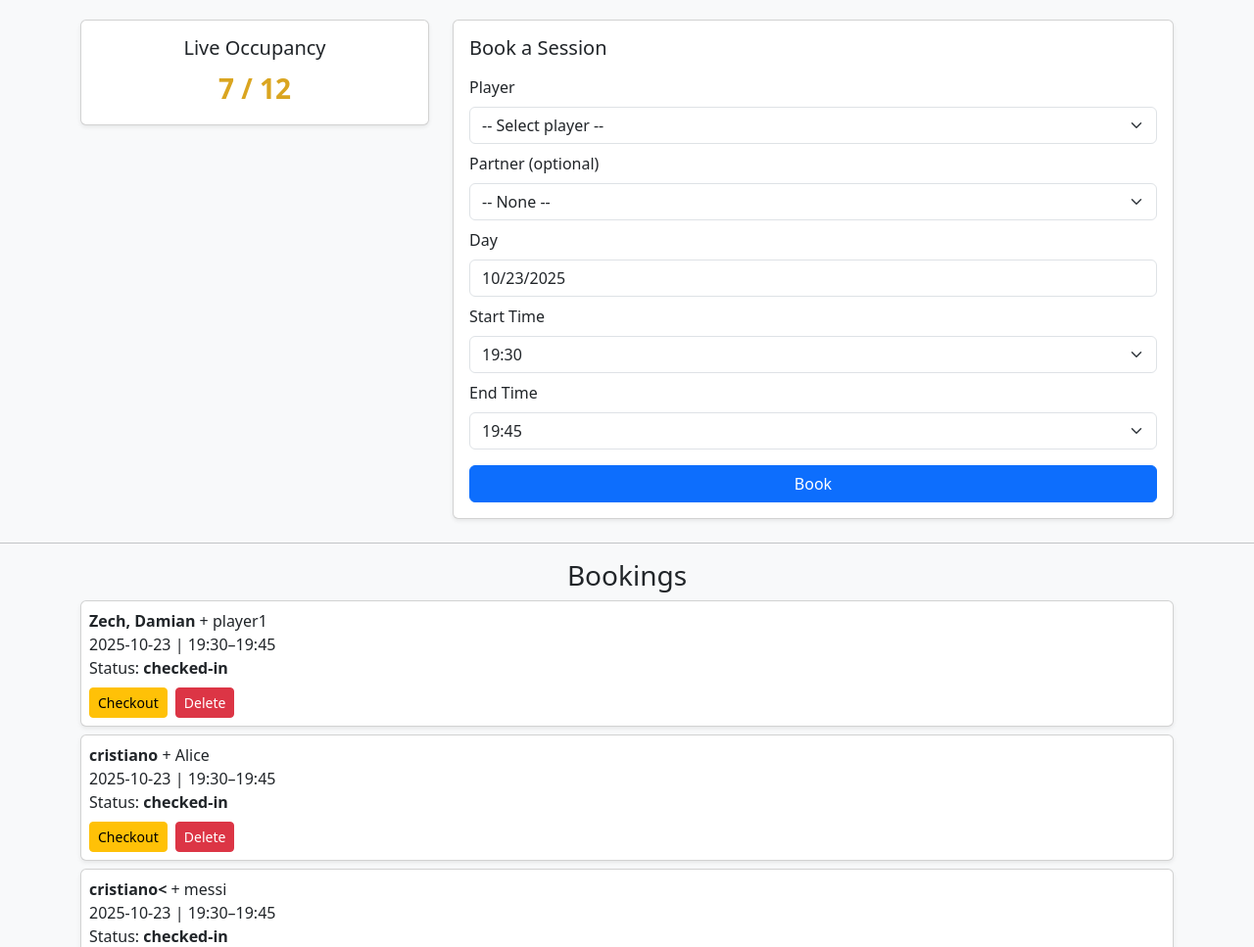
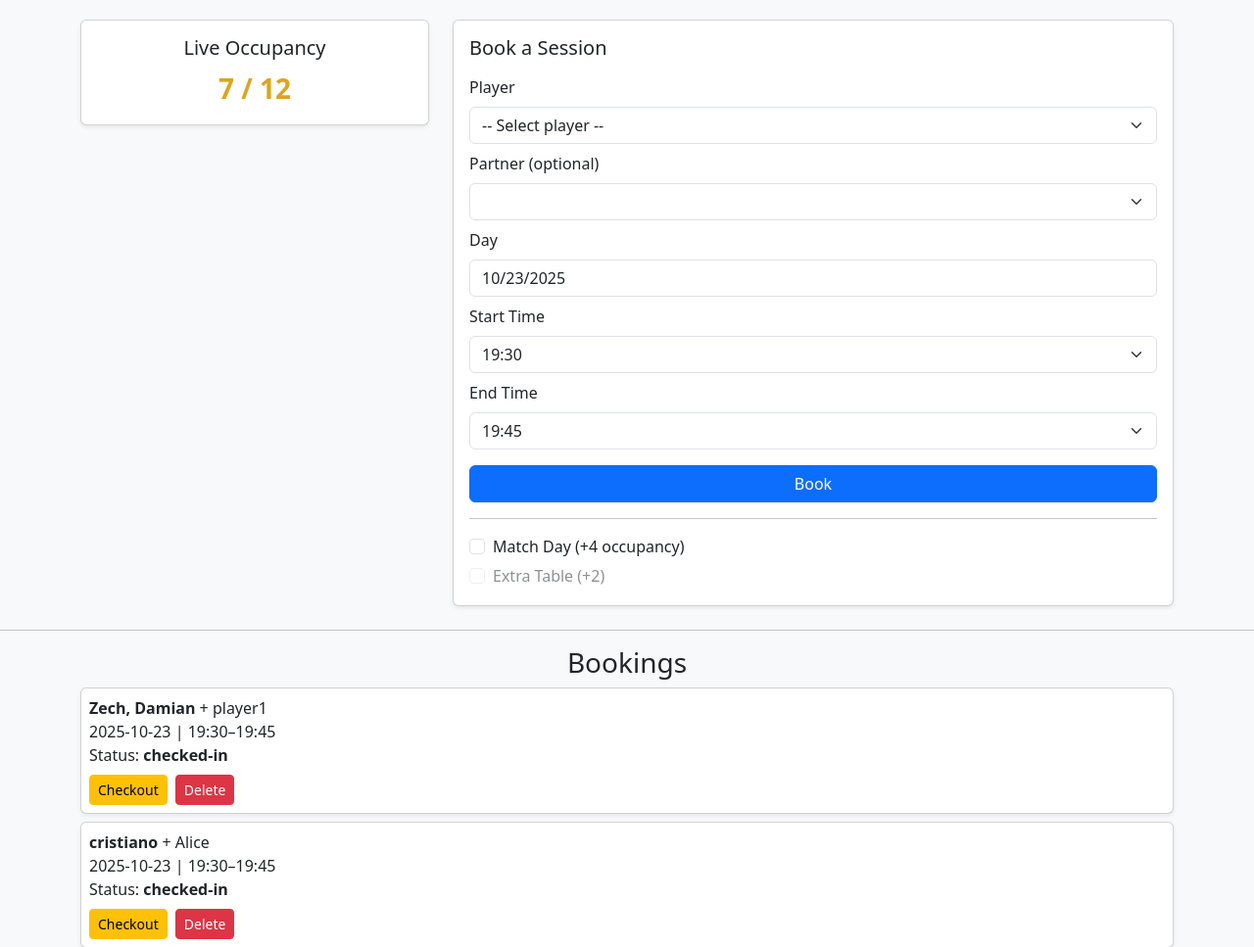
Before and after one commit to clf94/training_hall_booking_app, a Flask app: page / in a window 1280 px wide. Shown: the part 156-1123 px from the top of the page at 98% size. Run offline with Flask 3, Linux system fonts and the light colour scheme; data comes from the database, SQL or seed files in the repository; both versions use the stored data as it was after the commit; lists and menus that the app fills with data are empty.

Commit message:
Add matchday checkbox

```diff
--- a/app.py
+++ b/app.py
@@ -15,23 +15,36 @@
     end = db.Column(db.String(5))
     status = db.Column(db.String(20), default="booked")  # booked or checked-in
 
+# Hardcoded users
 users = [
-    "Zech, Damian","Beranek, Peter","Basu, Soumya","Ondis, Jozef Jun","Zhu, Qifeng","Matuschek, Nicolai",
-    "Norden, Jens","Tomcak, Ladislav","Potoplyak, Grygoriy","Protsch, Florian","Sladek, Samuel 723214",
-    "Braun, Jacob Martin","Main, Maximilian","Cassanelli, Carlo","Hillmann, Matthias",
-    "Mazloumian, Amin Seyed","Schlenger, Jonas","Dai, Xi","Di Michino, Giorgio","Zhang, Yong",
-    "Li, Yuchen","Müsing, Andreas","Rouger, Robin","Bhardwaj, Akshat Kumar","Bradac, Domagoj",
-    "Chernik, Vitaly","Grunder, Michael","Lemke, Meinolf","Loo, Christopher T","Stroh-Desler, Jens",
-    "Paliwal, Saurabh","Schaffler, Alois","Waschkies, Jannes","Hala, Michael","Lai, Xiaotong",
-    "Loosli, Dominik","Sitt, Axel","Angelini, Giacomo","Batinic, Danijel","Caldesi, Luca Francesco",
-    "Frey, Rolf","König, Markus","Bosshard, Nicolas","Distler, Jacob","Queudot, Florent",
-    "Rupp, Samuel","Trtik, Lukas","Albus, Lennart","Bamil, Aradhya","Bulmak, Munzur","Couto, Yago",
-    "De Belder, Audrey","Fuchs, Laurin","Hou, Jyun Yu","Kull, Eric","Maier, Florin","Pereira, Cesar",
-    "Salleras Hanzawa, Kei","Scalari, Giorgio","Schinz, Hanspeter","Schwarz, Peter","Sergueev, Pyotr",
-    "Sieber, Nick","Nemes, Olga","Wei, Ruoqi","Koop, Olga","Loo, Natascha","Wei, Lin Yun",
-    "Hanzawa, Michiru","Geiger, Margit","Sertcan Gökmen, Belize","Steiger, Marion","Chen, Manyu",
-    "Reichle, Indira","Foerster, Eva","Huang, Yixin","Parkitny, Lisa","Zurfluh, Ursula"
+    "Zech, Damian", "Beranek, Peter", "Basu, Soumya", "Ondis, Jozef Jun",
+    "Zhu, Qifeng", "Matuschek, Nicolai", "Norden, Jens", "Tomcak, Ladislav",
+    "Potoplyak, Grygoriy", "Protsch, Florian", "Sladek, Samuel 723214",
+    "Braun, Jacob Martin", "Main, Maximilian", "Cassanelli, Carlo",
+    "Hillmann, Matthias", "Mazloumian, Amin Seyed", "Schlenger, Jonas",
+    "Dai, Xi", "Di Michino, Giorgio", "Zhang, Yong", "Li, Yuchen",
+    "Müsing, Andreas", "Rouger, Robin", "Bhardwaj, Akshat Kumar",
+    "Bradac, Domagoj", "Chernik, Vitaly", "Grunder, Michael", "Lemke, Meinolf",
+    "Loo, Christopher T", "Stroh-Desler, Jens", "Paliwal, Saurabh",
+    "Schaffler, Alois", "Waschkies, Jannes", "Hala, Michael", "Lai, Xiaotong",
+    "Loosli, Dominik", "Sitt, Axel", "Angelini, Giacomo", "Batinic, Danijel",
+    "Caldesi, Luca Francesco", "Frey, Rolf", "König, Markus", "Bosshard, Nicolas",
+    "Distler, Jacob", "Queudot, Florent", "Rupp, Samuel", "Trtik, Lukas",
+    "Albus, Lennart", "Bamil, Aradhya", "Bulmak, Munzur", "Couto, Yago",
+    "De Belder, Audrey", "Fuchs, Laurin", "Hou, Jyun Yu", "Kull, Eric",
+    "Maier, Florin", "Pereira, Cesar", "Salleras Hanzawa, Kei", "Scalari, Giorgio",
+    "Schinz, Hanspeter", "Schwarz, Peter", "Sergueev, Pyotr", "Sieber, Nick",
+    "Nemes, Olga", "Wei, Ruoqi", "Koop, Olga", "Loo, Natascha", "Wei, Lin Yun",
+    "Hanzawa, Michiru", "Geiger, Margit", "Sertcan Gökmen, Belize",
+    "Steiger, Marion", "Chen, Manyu", "Reichle, Indira", "Foerster, Eva",
+    "Huang, Yixin", "Parkitny, Lisa", "Zurfluh, Ursula"
 ]
+
+# Store match day occupancy
+match_day_info = {
+    "occupied": 0,
+    "extra_table": False
+}
 
 @app.route("/")
 def index():
@@ -57,17 +70,19 @@
     today = date.today().isoformat()
     bookings = Booking.query.filter_by(day=today, status="checked-in").all()
     occupied = sum(2 if b.partner else 1 for b in bookings)
+    occupied += match_day_info["occupied"]
     return jsonify({"occupied": occupied, "capacity": 12})
 
 @app.route("/book", methods=["POST"])
 def book():
     player = request.form["player"]
-    partner = request.form.get("partner_external") or request.form.get("partner")
+    partner = request.form.get("partner")
+    if partner == "Other":
+        partner = request.form.get("partner_external")
     day = request.form["day"]
     start = request.form["start"]
     end = request.form["end"]
 
-    # Prevent double booking for player or partner in same slot
     conflict = Booking.query.filter(
         Booking.day==day,
         Booking.start==start,
@@ -79,7 +94,7 @@
     if conflict:
         return jsonify({"ok": False, "error": "Player or partner already booked in this slot"})
 
-    new_booking = Booking(player=player, partner=partner, day=day, start=start, end=end)
+    new_booking = Booking(player=player, partner=partner, day=day, start=start, end=end, status="booked")
     db.session.add(new_booking)
     db.session.commit()
     return jsonify({"ok": True})
@@ -111,6 +126,21 @@
         db.session.commit()
     return "", 204
 
+@app.route("/matchday", methods=["POST"])
+def matchday():
+    data = request.json
+    occupied = 0
+    if data.get("extraTable"):
+        occupied += 6  # 4 for match day + 2 extra
+        match_day_info["extra_table"] = True
+    elif data.get("day"):
+        occupied += 4
+        match_day_info["extra_table"] = False
+    else:
+        match_day_info["extra_table"] = False
+    match_day_info["occupied"] = occupied
+    return "", 204
+
 if __name__ == "__main__":
     with app.app_context():
         db.create_all()
--- a/templates/index.html
+++ b/templates/index.html
@@ -4,7 +4,7 @@
 <meta charset="UTF-8">
 <meta name="viewport" content="width=device-width, initial-scale=1.0">
 <title>Training Hall Booking</title>
-<link rel="icon" type="image/png" href="/static/logo.png">
+<link rel="icon" href="/static/logo.png" type="image/png">
 <link href="https://cdn.jsdelivr.net/npm/bootstrap@5.3.0/dist/css/bootstrap.min.css" rel="stylesheet">
 <style>
 .occupancy-green { color: green; }
@@ -36,20 +36,18 @@
             <label class="form-label">Player</label>
             <select id="player" name="player" class="form-select" required>
               <option value="">-- Select player --</option>
-              {% for u in users %}<option value="{{ u }}">{{ u }}</option>{% endfor %}
+              {% for u in users %}
+              <option value="{{ u }}">{{ u }}</option>
+              {% endfor %}
               <option value="Other">Other</option>
             </select>
-            <input type="text" id="player_external" placeholder="Enter player name" class="form-control mt-2 d-none" name="player_external">
+            <input type="text" id="player_external" name="player_external" class="form-control mt-1" placeholder="Enter player name" style="display:none;">
           </div>
 
           <div class="mb-2">
             <label class="form-label">Partner (optional)</label>
-            <select id="partner" name="partner" class="form-select">
-              <option value="">-- None --</option>
-              {% for u in users %}<option value="{{ u }}">{{ u }}</option>{% endfor %}
-              <option value="Other">Other</option>
-            </select>
-            <input type="text" id="partner_external" placeholder="Enter partner name" class="form-control mt-2 d-none" name="partner_external">
+            <select id="partner" name="partner" class="form-select"></select>
+            <input type="text" id="partner_external" name="partner_external" class="form-control mt-1" placeholder="Enter partner name" style="display:none;">
           </div>
 
           <div class="mb-2">
@@ -69,6 +67,16 @@
 
           <button type="submit" class="btn btn-primary w-100">Book</button>
         </form>
+
+        <hr>
+        <div class="form-check">
+          <input type="checkbox" class="form-check-input" id="matchDayCheckbox">
+          <label class="form-check-label" for="matchDayCheckbox">Match Day (+4 occupancy)</label>
+        </div>
+        <div class="form-check mt-1">
+          <input type="checkbox" class="form-check-input" id="extraTableMatch" disabled>
+          <label class="form-check-label" for="extraTableMatch">Extra Table (+2)</label>
+        </div>
       </div>
     </div>
   </div>
@@ -86,30 +94,51 @@
   const endSelect = document.getElementById("end");
   const playerExternal = document.getElementById("player_external");
   const partnerExternal = document.getElementById("partner_external");
+  const matchDayCheckbox = document.getElementById("matchDayCheckbox");
+  const extraTableCheckbox = document.getElementById("extraTableMatch");
 
-  function updateExternalField(select, input) {
-    select.addEventListener("change", () => {
-      if (select.value === "Other") input.classList.remove("d-none");
-      else input.classList.add("d-none");
-      // prevent selecting same as player
-      if (select === partnerSelect && select.value === playerSelect.value) select.value = "";
-    });
+  // Populate partner dropdown excluding selected player
+  function updatePartnerOptions() {
+    const selected = playerSelect.value;
+    partnerSelect.innerHTML = '<option value="">-- None --</option>';
+    {% for u in users %}
+      if ("{{ u }}" !== selected) {
+        const o = document.createElement("option");
+        o.value = "{{ u }}";
+        o.textContent = "{{ u }}";
+        partnerSelect.appendChild(o);
+      }
+    {% endfor %}
+    partnerSelect.innerHTML += '<option value="Other">Other</option>';
+    partnerExternal.style.display = 'none';
   }
 
-  updateExternalField(playerSelect, playerExternal);
-  updateExternalField(partnerSelect, partnerExternal);
+  playerSelect.addEventListener("change", () => {
+    if (playerSelect.value === "Other") {
+      playerExternal.style.display = 'block';
+    } else {
+      playerExternal.style.display = 'none';
+    }
+    updatePartnerOptions();
+  });
 
-  // Populate time slots every 15 minutes from 19:30 to 22:15
+  partnerSelect.addEventListener("change", () => {
+    partnerExternal.style.display = partnerSelect.value === "Other" ? 'block' : 'none';
+  });
+
+  // Time slots 19:30 → 22:15 every 15 min
   const slots = [];
   let base = new Date();
-  base.setHours(19,30,0,0);
-  while (base.getHours()<22 || (base.getHours()===22 && base.getMinutes()<=15)) {
-    slots.push(base.toTimeString().slice(0,5));
-    base = new Date(base.getTime()+15*60000);
+  base.setHours(19, 30, 0, 0);
+  for(let i=0; i<=11; i++){
+    const t = new Date(base.getTime()+i*15*60000);
+    const hh = t.getHours().toString().padStart(2,'0');
+    const mm = t.getMinutes().toString().padStart(2,'0');
+    slots.push(`${hh}:${mm}`);
   }
-  slots.forEach(time => {
-    const o = document.createElement("option");
-    o.value = o.textContent = time;
+  slots.forEach(time=>{
+    const o=document.createElement("option");
+    o.value=time; o.textContent=time;
     startSelect.appendChild(o);
   });
 
@@ -117,8 +146,8 @@
     endSelect.innerHTML='';
     const idx=startSelect.selectedIndex;
     for(let i=idx+1;i<slots.length;i++){
-      const o = document.createElement("option");
-      o.value = o.textContent = slots[i];
+      const o=document.createElement("option");
+      o.value = slots[i]; o.textContent = slots[i];
       endSelect.appendChild(o);
     }
   }
@@ -130,23 +159,35 @@
     const j = await res.json();
     const el = document.getElementById("occupancyValue");
     el.textContent = `${j.occupied} / ${j.capacity}`;
-    el.className = "fs-3 fw-bold " + (j.occupied < 6 ? "occupancy-green" : j.occupied < 11 ? "occupancy-yellow" : "occupancy-red");
+    el.className = "fs-3 fw-bold " +
+      (j.occupied < 6 ? "occupancy-green" :
+       j.occupied < 11 ? "occupancy-yellow" : "occupancy-red");
   }
 
   async function loadBookings() {
-    const res = await fetch("/bookings");
+    const res = await fetch("/bookings", { headers: { "Accept":"application/json" } });
     const bookings = await res.json();
     const div = document.getElementById("bookings");
     div.innerHTML = "";
-    if(bookings.length===0){ div.innerHTML="<p class='text-center text-muted'>No bookings yet</p>"; return; }
+    if(bookings.length === 0){
+      div.innerHTML = "<p class='text-center text-muted'>No bookings yet</p>";
+      return;
+    }
+
     bookings.forEach(b => {
       const card = document.createElement("div");
-      card.className="card p-2 mb-2 shadow-sm";
-      let buttons="";
-      if(b.status==="booked") buttons += `<button class="btn btn-success btn-sm me-2" onclick="checkin(${b.booking_id})">Check-in</button>`;
-      if(b.status==="checked-in") buttons += `<button class="btn btn-warning btn-sm me-2" onclick="checkout(${b.booking_id})">Checkout</button>`;
+      card.className = "card p-2 mb-2 shadow-sm";
+      let buttons = "";
+      if(b.status === "booked") buttons += `<button class="btn btn-success btn-sm me-2" onclick="checkin(${b.booking_id})">Check-in</button>`;
+      if(b.status === "checked-in") buttons += `<button class="btn btn-warning btn-sm me-2" onclick="checkout(${b.booking_id})">Checkout</button>`;
       buttons += `<button class="btn btn-danger btn-sm" onclick="deleteBooking(${b.booking_id})">Delete</button>`;
-      card.innerHTML=`<div><b>${b.player}</b>${b.partner ? " + "+b.partner : ""}</div><div>${b.day} | ${b.start}–${b.end}</div><div>Status: <b>${b.status}</b></div><div class="mt-2">${buttons}</div>`;
+
+      card.innerHTML = `
+        <div><b>${b.player}</b>${b.partner ? " + " + b.partner : ""}</div>
+        <div>${b.day} | ${b.start}–${b.end}</div>
+        <div>Status: <b>${b.status}</b></div>
+        <div class="mt-2">${buttons}</div>
+      `;
       div.appendChild(card);
     });
   }
@@ -154,20 +195,69 @@
   document.getElementById("bookingForm").addEventListener("submit", async e => {
     e.preventDefault();
     const data = new FormData(e.target);
-    if(playerSelect.value==="Other") data.set("player", playerExternal.value);
-    if(partnerSelect.value==="Other") data.set("partner_external", partnerExternal.value);
-    const resp = await fetch("/book", {method:"POST", body:data});
+    const resp = await fetch("/book", { method:"POST", body:data });
     const j = await resp.json();
-    if(j.ok){ e.target.reset(); await loadBookings(); } else { alert(j.error); }
+    if(j.ok){
+      e.target.reset();
+      updatePartnerOptions();
+      await loadBookings();
+    } else {
+      alert(j.error);
+    }
   });
 
-  window.checkin=async id=>{await fetch("/checkin",{method:"POST",headers:{"Content-Type":"application/json"},body:JSON.stringify({booking_id:id})}); await loadBookings(); await loadOccupancy();}
-  window.checkout=async id=>{await fetch("/checkout",{method:"POST",headers:{"Content-Type":"application/json"},body:JSON.stringify({booking_id:id})}); await loadBookings(); await loadOccupancy();}
-  window.deleteBooking=async id=>{await fetch("/delete",{method:"POST",headers:{"Content-Type":"application/json"},body:JSON.stringify({booking_id:id})}); await loadBookings(); await loadOccupancy();}
+  matchDayCheckbox.addEventListener("change", async () => {
+    extraTableCheckbox.disabled = !matchDayCheckbox.checked;
+    await fetch("/matchday", {
+      method:"POST",
+      headers:{"Content-Type":"application/json"},
+      body: JSON.stringify({day: matchDayCheckbox.checked, extraTable: extraTableCheckbox.checked})
+    });
+    loadOccupancy();
+  });
+
+  extraTableCheckbox.addEventListener("change", async () => {
+    await fetch("/matchday", {
+      method:"POST",
+      headers:{"Content-Type":"application/json"},
+      body: JSON.stringify({day: matchDayCheckbox.checked, extraTable: extraTableCheckbox.checked})
+    });
+    loadOccupancy();
+  });
+
+  window.checkin = async id => {
+    await fetch("/checkin", {
+      method: "POST",
+      headers: {"Content-Type":"application/json"},
+      body: JSON.stringify({ booking_id: id })
+    });
+    await loadBookings();
+    await loadOccupancy();
+  };
+
+  window.checkout = async id => {
+    await fetch("/checkout", {
+      method: "POST",
+      headers: {"Content-Type":"application/json"},
+      body: JSON.stringify({ booking_id: id })
+    });
+    await loadBookings();
+    await loadOccupancy();
+  };
+
+  window.deleteBooking = async id => {
+    await fetch("/delete", {
+      method: "POST",
+      headers: {"Content-Type":"application/json"},
+      body: JSON.stringify({ booking_id: id })
+    });
+    await loadBookings();
+    await loadOccupancy();
+  };
 
   loadBookings();
   loadOccupancy();
-  setInterval(loadOccupancy,5000);
+  setInterval(loadOccupancy, 5000);
 });
 </script>
 </body>
```
Also changed, not shown: instance/bookings.db, 1 other file.
